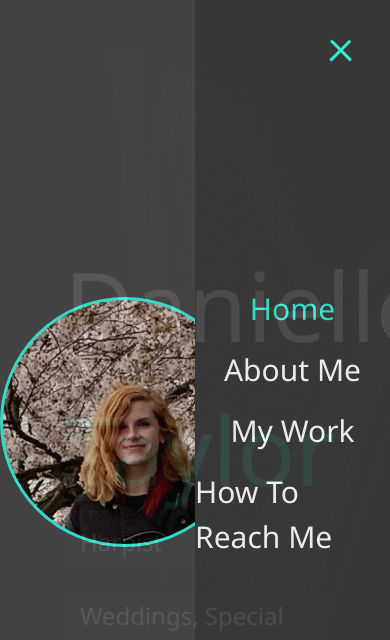
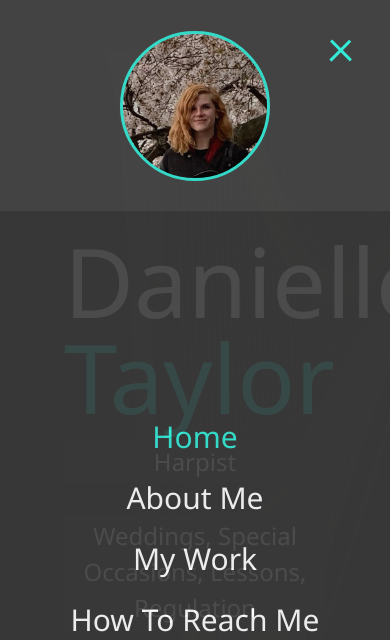
Before and after one commit to hollywilliams314/dtharp, a website: page dist/index.html in a window 390 px wide. Both pictures are taken after a click on the element 341 px from the left and 47 px from the top of the page. Shown: the top 640 px of the page. Drawn offline with Linux system fonts and the light colour scheme.

Commit message:
added media queries and made menu overlay responsive

```diff
--- a/dist/css/main.css
+++ b/dist/css/main.css
@@ -92,6 +92,36 @@
 .nav-item:nth-child(4) {
   transition-delay: 0.4s; }
 
+@media screen and (max-width: 768px) {
+  main {
+    align-items: center;
+    text-align: center; }
+    main .lg-heading {
+      line-height: 1;
+      margin-bottom: 1rem; }
+  ul.menu-nav,
+  div.menu-branding {
+    float: none;
+    width: 100%;
+    min-height: 0; }
+    ul.menu-nav.show,
+    div.menu-branding.show {
+      transform: translate3d(0, 0, 0); }
+  .menu-nav {
+    height: 75vh;
+    transform: translate3d(-100%, 0, 0);
+    font-size: 24px; }
+  .menu-branding {
+    height: 25vh;
+    transform: translate3d(100%, 0, 0); }
+    .menu-branding .portrait {
+      width: 150px;
+      height: 150px; } }
+
+@media screen and (max-width: 500px) {
+  main#home h1 {
+    margin-top: 10vh; } }
+
 * {
   box-sizing: border-box; }
 
--- a/dist/scss/_config.scss
+++ b/dist/scss/_config.scss
@@ -27,3 +27,27 @@
       }
   }
 }
+
+@mixin mediaSm {
+    @media screen and (max-width: 500px) {
+        @content;
+    }
+}
+
+@mixin mediaMd {
+    @media screen and (max-width: 768px) {
+        @content;
+    }
+}
+
+@mixin mediaLg {
+    @media screen and (min-width: 769px) and (max-width: 1170px) {
+        @content;
+    }
+}
+
+@mixin mediaXL {
+    @media screen and (min-width: 1171px) {
+        @content;
+    }
+}
--- /dev/null
+++ b/dist/scss/_mobile.scss
@@ -0,0 +1,50 @@
+@include mediaXL {
+
+}
+@include mediaLg {
+
+}
+@include mediaMd {
+  main {
+      align-items: center;
+      text-align: center;
+
+      .lg-heading {
+          line-height: 1;
+          margin-bottom: 1rem;
+      }
+  }
+
+  ul.menu-nav,
+  div.menu-branding {
+      float: none;
+      width: 100%;
+      min-height: 0;
+
+      &.show {
+          transform: translate3d(0, 0, 0);
+      }
+  }
+  .menu-nav {
+      height: 75vh;
+      transform: translate3d(-100%, 0, 0);
+      font-size: 24px;
+  }
+  .menu-branding {
+      height: 25vh;
+      transform: translate3d(100%, 0, 0);
+
+      .portrait {
+        //   background: url('../img/portrait2.jpg');
+          width: 150px;
+          height: 150px;
+      }
+  }
+
+
+}
+@include mediaSm {
+  main#home h1 {
+      margin-top: 10vh;
+  }
+}
--- a/dist/scss/main.scss
+++ b/dist/scss/main.scss
@@ -1,5 +1,6 @@
 @import 'config';
 @import 'menu';
+@import 'mobile';
 
 * {
     box-sizing: border-box;
```
